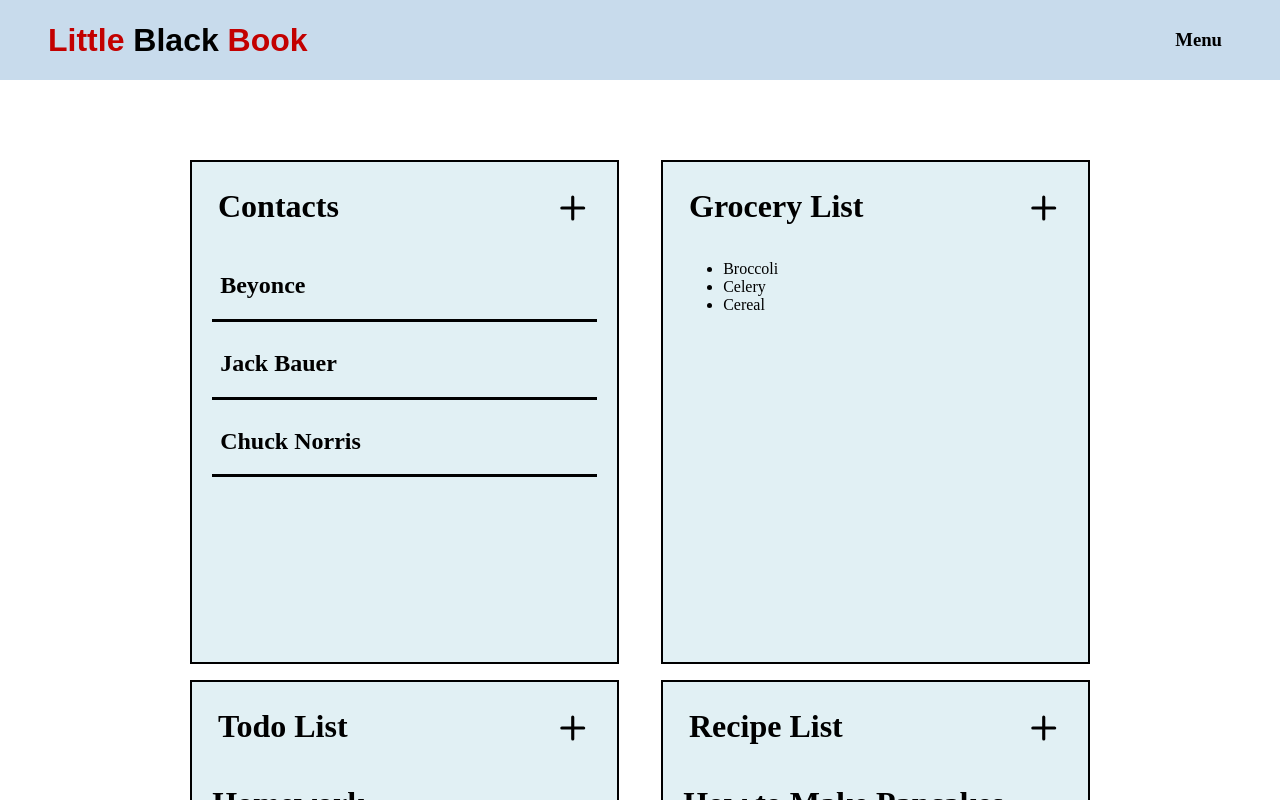
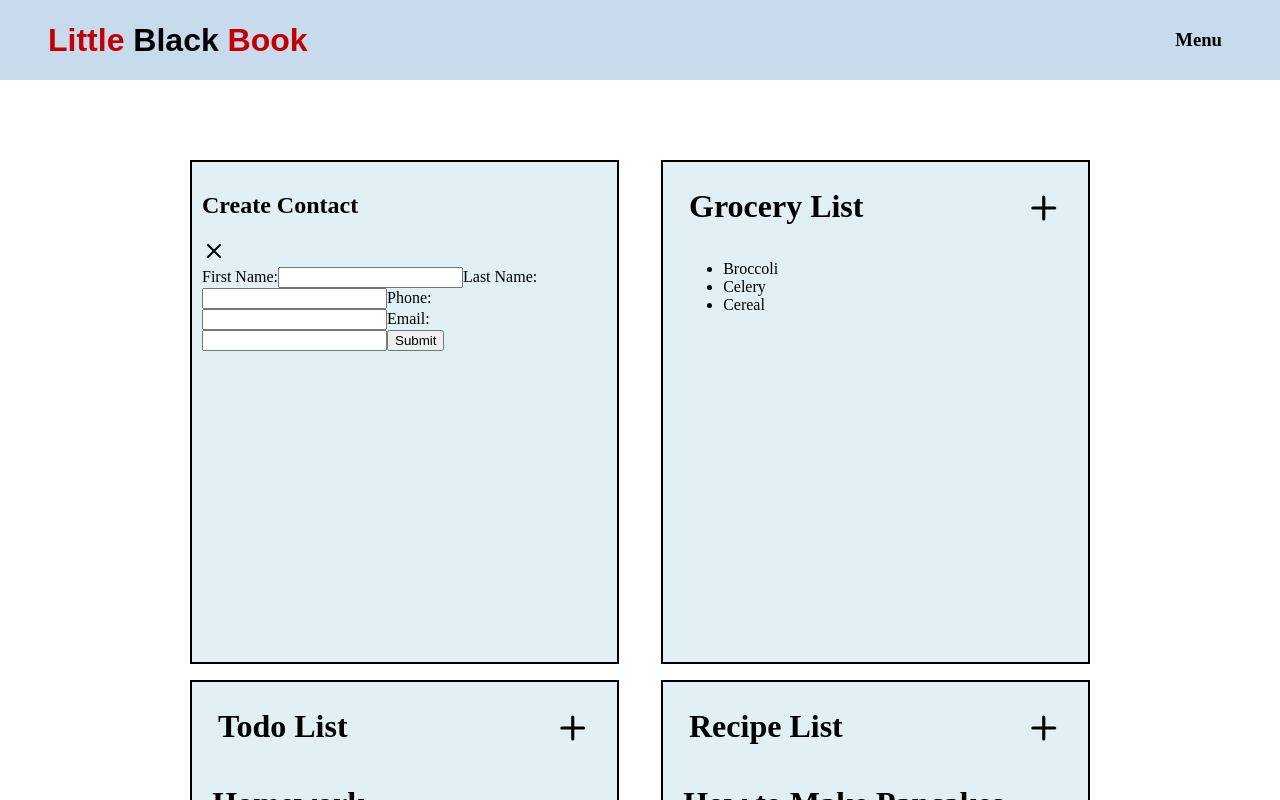
Before and after one commit to themancalledzac/littleBlackBook, a Next.js app: page /user in a window 1280 px wide. Both pictures are taken after a click on the icon 572 px from the left and 208 px from the top of the page. Shown: the top 800 px of the page. Built offline with nearby package versions, Linux system fonts and the light colour scheme.

Commit message:
built form and addded it to the contactModule

```diff
--- a/src/Components/ContactModule/ContactModule.jsx
+++ b/src/Components/ContactModule/ContactModule.jsx
@@ -2,11 +2,13 @@
 
 import styles from './ContactModule.module.scss';
 import ContactItem from "@/Components/ContactItem/ContactItem";
+import CreateContactModule from "@/Components/CreateContactModule/CreateContactModule";
 import { useState } from "react";
 import { Plus } from "lucide-react";
 
 export default function ContactModule({ module }) {
     const [selectedContact, setSelectedContact] = useState(null);
+    const [createNew, setCreateNew] = useState(false);
     // const selectedContact = module.data.find( contact => contact.id === currentChoice );
 
 
@@ -21,24 +23,26 @@ export default function ContactModule({ module }) {
 
     return (
         <div className={styles.contactModuleWrapper}>
-            {selectedContact == null ? (
+            {selectedContact !== null ? (
+                <ContactItem moduleItem={selectedContact} setSelectedContact={setSelectedContact} />
+            ) : (createNew ? (
+                <CreateContactModule setCreateNew={setCreateNew}  />
+            ) : (
+
                 <div>
                     <div className={styles.moduleHeader}>
                         <h1 className={styles.moduleTitle}>{module.title}</h1>
-                        <Plus className={styles.lucide} />
+                        <Plus className={styles.lucide} onClick={() => setCreateNew(!createNew)}/>
                     </div>
                     <div className={styles.dataList}>
                         {module.data.map((contact) => (
                             <div id={contact.uuid} className={styles.dataItem} onClick={() => updateSelectedContact(contact.id)}>
                                 <h2>{contact.title}</h2>
-                                </div>
+                            </div>
                         ))}
                     </div>
                 </div>
-            ) : (
-                <ContactItem moduleItem={selectedContact} setSelectedContact={setSelectedContact} />
-
-            )}
+            ))}
 
         </div>
     );
--- /dev/null
+++ b/src/Components/CreateContactModule/CreateContactModule.jsx
@@ -0,0 +1,33 @@
+'use client'
+import { X } from "lucide-react";
+import styles from './CreateContactModule.module.scss';
+
+export default function CreateContactModule( { setCreateNew }) {
+
+return (
+    <div className={styles.contactBody}>
+        <div className={styles.nameContainer}>
+            <h2 className={styles.name}>Create Contact</h2>
+            <X className={styles.lucide}onClick={() => setCreateNew( false )}/>
+        </div>
+        <form>
+            <label>
+                First Name:
+                <input type="text" name="firstName" />
+            </label>
+            <label>
+                Last Name:
+                <input type="text" name="lastName" />
+            </label>
+            <label>
+                Phone:
+                <input type="text" name="name" />
+            </label>
+            <label>
+                Email:
+                <input type="text" name="name" />
+            </label>
+            <input type="submit" value="Submit" />
+        </form>
+    </div>
+)};
--- /dev/null
+++ b/src/Components/CreateContactModule/CreateContactModule.module.scss
@@ -0,0 +1,5 @@
+@import '../../styles/global.scss';
+
+.contactBody {
+
+}
```
